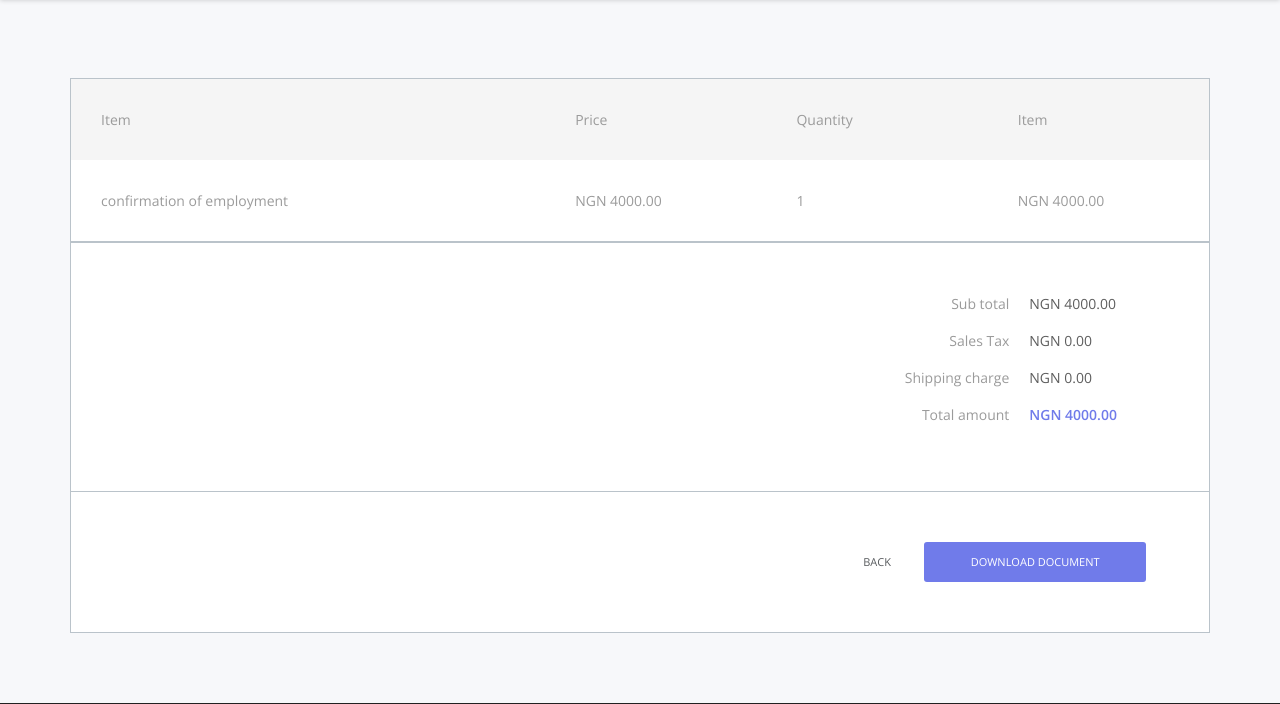
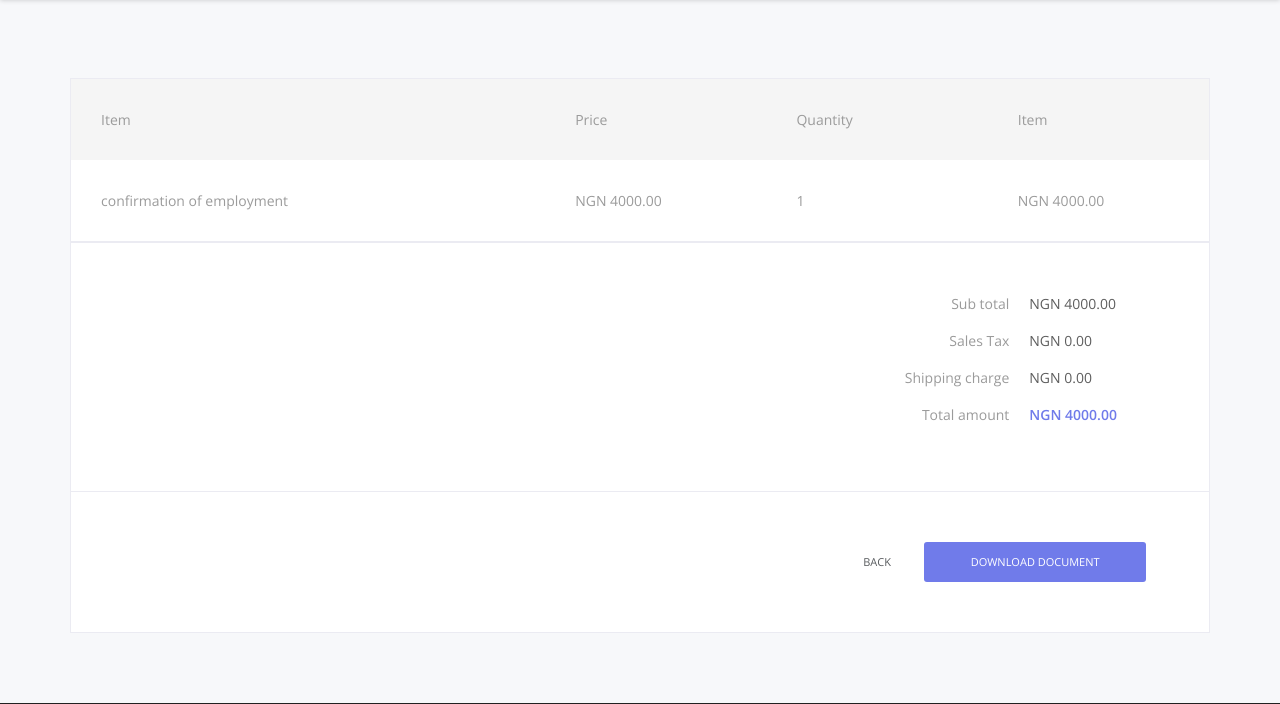
Before and after one commit to 2kama/MyUI, a PHP site: page /invoice.php in a window 1280 px wide. Shown: the part 52-756 px from the top of the page. Run offline with PHP 8.4, Linux system fonts and the light colour scheme.

Commit message:
July 3...editted

```diff
--- a/ohr/invoice.php
+++ b/ohr/invoice.php
@@ -81,7 +81,7 @@
     .case {
         color: #9b9b9b;
         background: #fff;
-        border: 1px solid #bac3ca;
+        border: 1px solid #ebebf2;
 
         padding: 0;
     }
@@ -94,7 +94,7 @@
 
     }
     .bottomHead {
-        border-bottom: 1px solid #bac3ca;
+        border-bottom: 1px solid #ebebf2;
     }
     .topHead, .bottomHead {
         padding: 30px;
```
